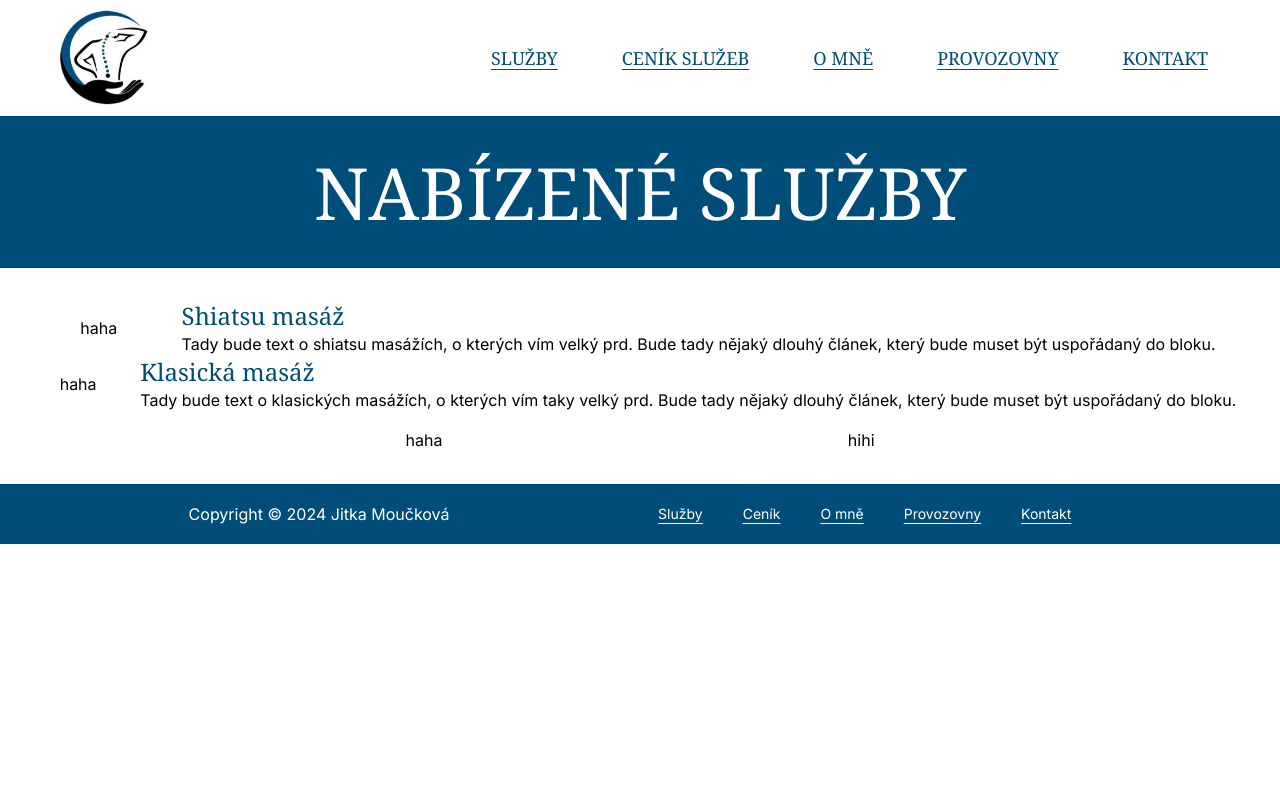
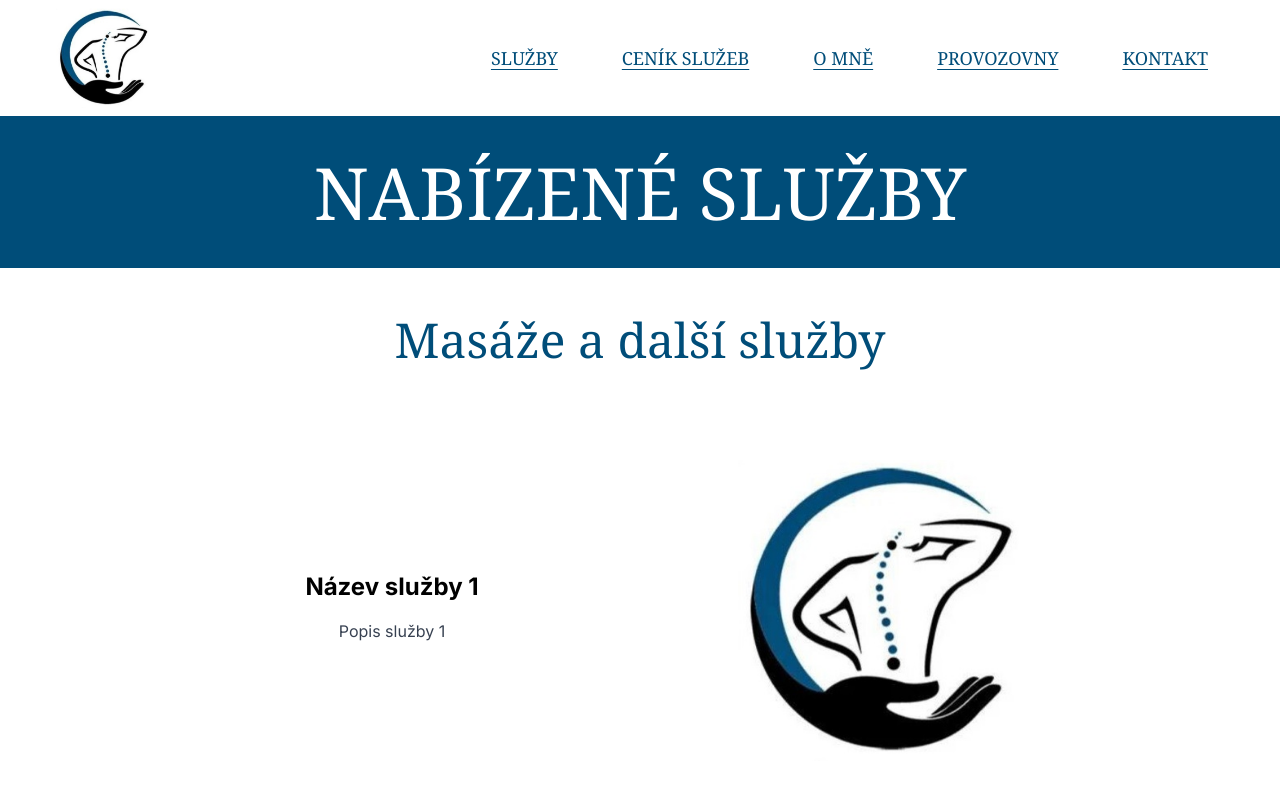
Before and after one commit to Quirex0/bp_reservation_project, a Next.js app: page /sluzby in a window 1280 px wide. Shown: the top 800 px of the page. Built offline with nearby package versions, Linux system fonts and the light colour scheme.

Commit message:
uprava sluzeb

```diff
--- a/src/app/sluzby/page.tsx
+++ b/src/app/sluzby/page.tsx
@@ -1,65 +1,66 @@
 import { Metadata } from 'next'
 import Navbar from "@/components/Navbar";
 import Footer from "@/components/Footer";
+import Image from 'next/image';
 
 export const metadata: Metadata = {
   title: 'Masaze-jm',
 }
 
+const services = [
+  {
+    title: "Název služby 1",
+    description: "Popis služby 1",
+    image: "/logo.jpg",
+  },
+  {
+    title: "Název služby 2",
+    description: "Sem vložte váš popis služby. Popis shiatsu masaze ktery zatim nemam. Bude super az tu bude vypsano to co tu ma byt. Yada yada yada.",
+    image: "/logo.jpg",
+  },
+  {
+    title: "Název služby 3",
+    description: "Popis služby 3",
+    image: "/logo.jpg",
+  },
+];
+
 export default function Sluzby() {
-  return <div>
+  return (
+    <div>
       <Navbar />
 
       <div className='flex w-full flex-wrap justify-center items-center p-2 mb-4 bg-customColor'>
-
         <div>
           <h1 className='md:text-7xl text-white font-serif uppercase p-8 whitespace-nowrap font-medium text-4xl'>Nabízené služby</h1>
         </div>
-
       </div>
 
-    <div className='flex items-center p-4 flex-col'>
-
-      <div className='flex justify-evenly w-full'>
-        <div className='p-4'>
-          <p>haha</p>
+      <div className='flex justify-center my-12'>
+        <h2 className='md:text-5xl text-2xl text-customColor font-serif'>Masáže a další služby</h2>
       </div>
 
-        <div className='block items-center '>
-          <h3 className='text-2xl text-customColor font-serif'>Shiatsu masáž</h3>
-          <div className='break-words'>
-            <p>Tady bude text o shiatsu masážích, o kterých vím velký prd. Bude tady nějaký dlouhý článek, který bude muset být uspořádaný do bloku.</p>
+      <div className="flex justify-center">
+        <div className="max-w-screen-lg w-full px-4">
+          {services.map((service, index) => (
+            <div className={`flex flex-col md:flex-row items-center justify-between ${index % 2 === 0 ? '' : 'md:flex-row-reverse'} my-12`} key={index}>
+              <div className="md:w-1/2">
+                <div className="flex flex-col items-center justify-center md:justify-start">
+                  <h2 className="text-2xl font-bold mb-4">{service.title}</h2>
+                  <p className="text-gray-700 mb-2">{service.description}</p>
                 </div>
               </div>
-
-      </div>
-
-
-        <div className='flex justify-evenly w-full'>
-          <div className='p-4'>
-            <p>haha</p>
-          </div>
-
-          <div className='block items-center content-end '>
-            <h3 className='text-2xl text-customColor font-serif'>Klasická masáž</h3>
-            <div className='break-words'>
-              <p>Tady bude text o klasických masážích, o kterých vím taky velký prd. Bude tady nějaký dlouhý článek, který bude muset být uspořádaný do bloku.</p>
+              <div className="md:w-1/2">
+                <div className="flex justify-center">
+                  <Image src={service.image} alt={service.title} width={300} height={300} />
                 </div>
               </div>
-
             </div>
-
-      <div className='flex justify-evenly w-full'>
-        <div className='p-4'>
-          <p>haha</p>
+          ))}
         </div>
-        <div className='p-4'>
-          <p>hihi</p>
-        </div>
-      </div>
-
       </div>
 
       <Footer />
     </div>
+  );
 }
```
Lines whose indentation alone changed are shown as unchanged.
